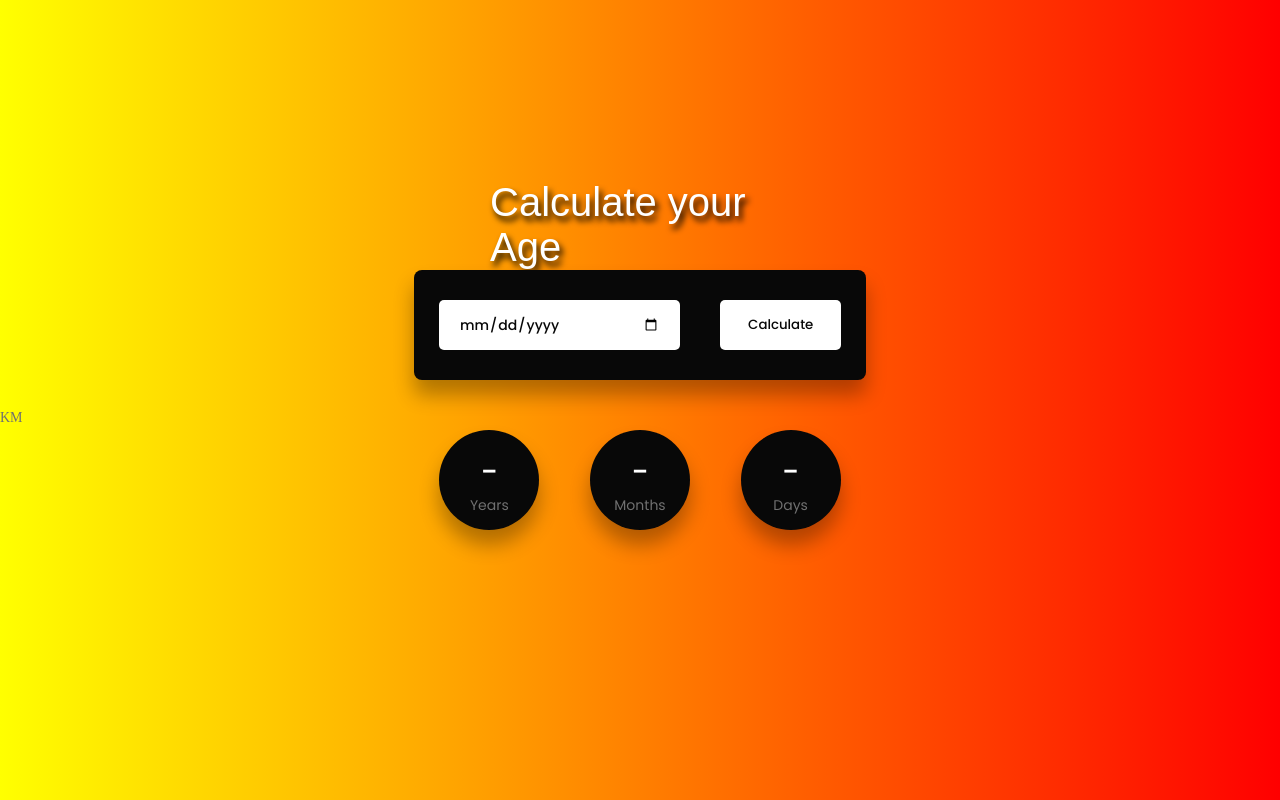
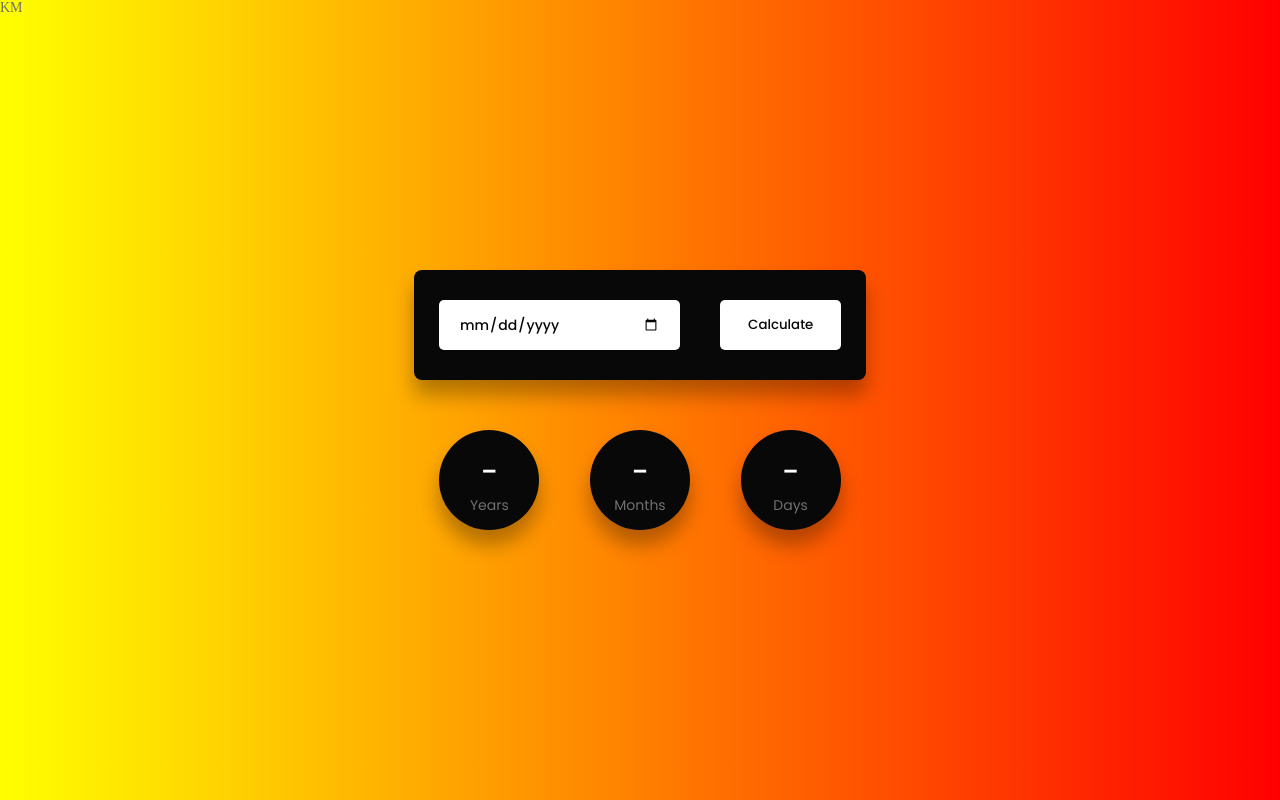
Before and after one commit to KundanMali2003/Age_Calculator, a plain HTML site: page index.html in a window 1280 px wide. Drawn offline with Linux system fonts and the light colour scheme.

Commit message:
modified

```diff
--- a/index.html
+++ b/index.html
@@ -1,5 +1,7 @@
 <html lang="en">
 <head>
+    <meta charset="UTF-8">
+    <meta name="viewport" content="width=device-width, initial-scale=1.0">
     <title>Age Calculator</title>
     <!--Google Font-->
     <link rel="preconnect" href="https://fonts.gstatic.com">
@@ -8,7 +10,7 @@
     <link rel="stylesheet" href="style.css">
 </head>
 <body>
-    <div class="name"> Calculate your Age</div>
+
     <div class="container">
         <div class="inputs-wrapper">
             <input type="date" id="date-input">
```
